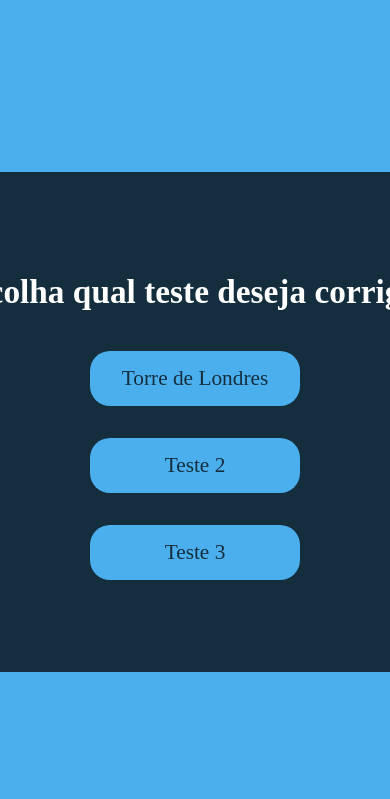
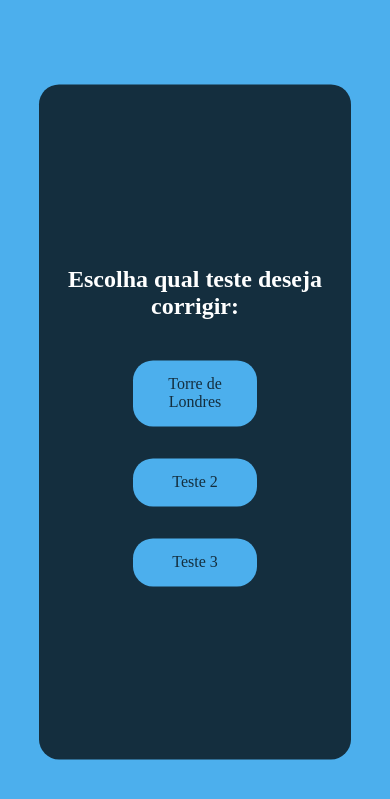
Before and after one commit to lucasgabrielrs/PythonFlask, a Flask app: page / in a window 390 px wide; the page is wider, and only the part inside the window is pictured. Shown: the top 799 px of that part. Run offline with Flask 3, Linux system fonts and the light colour scheme.

Commit message:
responsive

```diff
--- a/static/css/styleHome.css
+++ b/static/css/styleHome.css
@@ -44,7 +44,7 @@ body {
 
 .container-home p {
     color: #4CAFED;
-    font-size: 13pt;
+    font-size: 100%;
     text-align: center;
     font-weight: bolder;
 }
@@ -55,7 +55,7 @@ body {
     text-decoration: none;
     color: #142E3E;
     background-color: #4CAFED;
-    font-size: 16pt;
+    font-size: 100%;
     padding: 15px;
     border-radius: 20px;
     border: none; /* Remover bordas padrões */
@@ -111,3 +111,25 @@ body {
 .container-home input[type='submit']:hover {
     background-color: #3b88b8; /* Cor de fundo ao passar o mouse sobre o botão */
 }
+
+/*Responsividade*/
+
+@media screen and (max-width: 430px) {
+   .container-home {
+        width: 80%;
+        height: 80%;
+   }
+
+    .container-home h1 {
+        color: white;
+        font-size: 18pt;
+        text-align: center;
+        margin: 1.5rem;
+    }
+
+    .container-home h2 {
+        color: white;
+        font-size: 9pt;
+        text-align: center;
+    }
+  }
```
